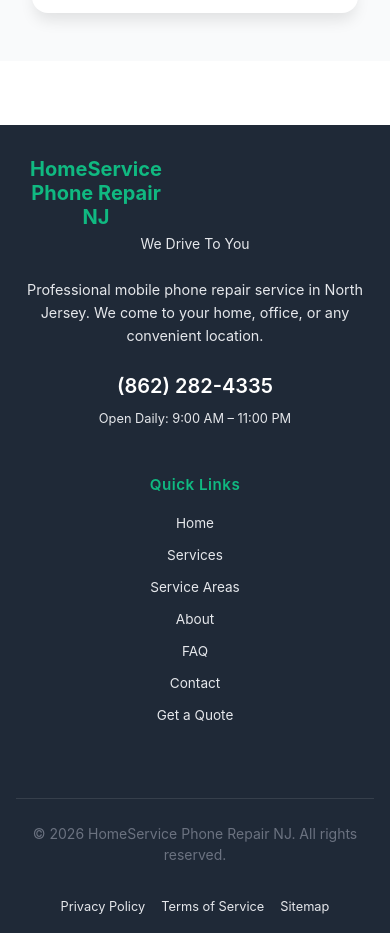
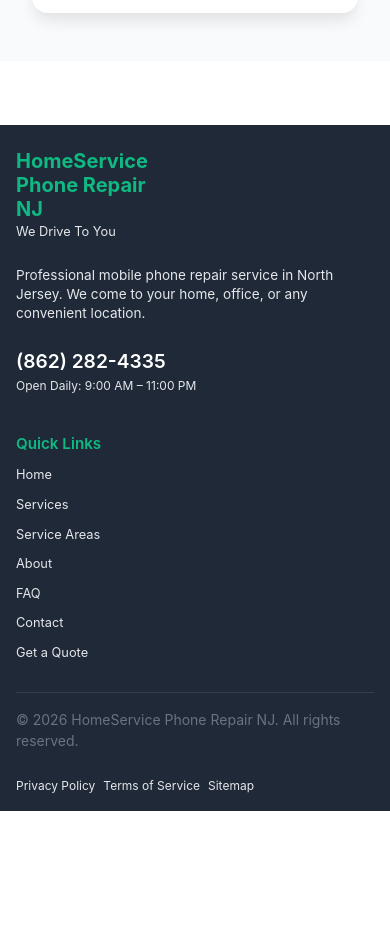
Before and after one commit to minhaj-isl8621/phone-repair-website, a React (Vite) app in the folder phone-repair-website/: page /quote in a window 390 px wide. Shown: the part 1619-2552 px from the top of the page. After the commit the page ends 2430 px from the top, so only its background shows below. Built offline with nearby package versions, Linux system fonts and the light colour scheme.

Commit message:
Improve mobile footer layout - left-aligned, more compact, cleaner design

```diff
--- a/phone-repair-website/src/components/layout/Footer.css
+++ b/phone-repair-website/src/components/layout/Footer.css
@@ -8,7 +8,7 @@
 .footer-grid {
   display: grid;
   grid-template-columns: 1fr 1fr;
-  gap: var(--spacing-2xl); /* Reduced from var(--spacing-3xl) to create moderate gap */
+  gap: var(--spacing-2xl);
   margin-bottom: var(--spacing-2xl);
 }
 
@@ -64,7 +64,7 @@
 
 .footer-links {
   display: flex;
-  justify-content: flex-start; /* Changed from flex-end to bring links back toward center */
+  justify-content: flex-start;
 }
 
 .footer-links-column {
@@ -127,7 +127,7 @@
   color: var(--primary-green);
 }
 
-/* Tablet Styles */
+/* Tablet Styles (unchanged) */
 @media (max-width: 968px) {
   .footer-grid {
     grid-template-columns: 1fr;
@@ -143,86 +143,104 @@
   }
 }
 
-/* Mobile Styles */
+/* Mobile Styles - COMPLETELY REVISED for cleaner mobile layout */
 @media (max-width: 768px) {
   .footer {
-    padding: var(--spacing-xl) 0 var(--spacing-md);
+    padding: var(--spacing-lg) 0 var(--spacing-md); /* Reduced padding */
     margin-top: var(--spacing-2xl);
   }
 
   .footer-grid {
-    gap: var(--spacing-lg);
+    gap: var(--spacing-md); /* Reduced gap between sections */
+    margin-bottom: var(--spacing-md);
   }
 
   .footer-info {
-    text-align: center;
+    text-align: left; /* Changed from center to left */
+    max-width: 100%;
   }
 
   .footer-logo .logo-text {
-    font-size: 1.25rem;
+    font-size: 1.25rem; /* Slightly smaller */
+    margin-bottom: 0.1rem;
   }
 
   .footer-logo .logo-tagline {
-    font-size: 0.875rem;
+    font-size: 0.8rem;
   }
 
   .footer-description {
-    font-size: 0.9rem;
+    font-size: 0.85rem; /* Smaller description text */
+    margin-bottom: var(--spacing-sm);
+    line-height: 1.4;
     max-width: 100%;
   }
 
   .footer-phone {
-    font-size: 1.25rem;
+    font-size: 1.2rem; /* Smaller phone number */
+    margin-bottom: 0.1rem;
   }
 
   .footer-hours {
-    font-size: 0.8rem;
+    font-size: 0.75rem; /* Smaller hours text */
   }
 
   .footer-links {
-    justify-content: center;
+    justify-content: flex-start; /* Keep left-aligned */
+    width: 100%;
   }
 
   .footer-links-column {
-    min-width: auto;
-    text-align: center;
+    min-width: 100%; /* Full width on mobile */
   }
 
   .footer-links-column h4 {
-    margin-bottom: var(--spacing-sm);
+    text-align: left; /* Left-aligned heading */
+    margin-bottom: var(--spacing-xs);
     font-size: 1rem;
+    letter-spacing: normal;
+  }
+
+  .footer-links-column ul {
+    display: flex;
+    flex-direction: column;
   }
 
   .footer-links-column li {
-    margin-bottom: var(--spacing-xs);
+    margin-bottom: 0.3rem; /* Reduced spacing between links */
   }
 
   .footer-links-column a {
-    font-size: 0.9rem;
+    font-size: 0.85rem; /* Smaller link text */
+    display: inline-block;
+    padding: 0.1rem 0;
   }
 
   .footer-bottom {
     flex-direction: column;
-    text-align: center;
-    padding-top: var(--spacing-md);
-    gap: var(--spacing-sm);
+    text-align: left; /* Changed from center to left */
+    align-items: flex-start; /* Left align */
+    padding-top: var(--spacing-sm);
+    gap: var(--spacing-xs);
+    margin-top: var(--spacing-xs);
   }
 
   .footer-legal {
-    justify-content: center;
+    justify-content: flex-start; /* Left align legal links */
     flex-wrap: wrap;
-    gap: var(--spacing-md);
+    gap: var(--spacing-sm);
+    margin-top: 0.1rem;
   }
 
   .footer-legal a {
-    font-size: 0.8rem;
+    font-size: 0.75rem; /* Smaller legal link text */
   }
 }
 
 /* Small Mobile Devices */
 @media (max-width: 480px) {
   .footer {
-    padding: var(--spacing-lg) 0 var(--spacing-sm);
+    padding: var(--spacing-md) 0 var(--spacing-sm);
   }
 
   .footer-links-column h4 {
@@ -230,10 +248,10 @@
   }
 
   .footer-links-column a {
-    font-size: 0.85rem;
+    font-size: 0.8rem;
   }
 
   .footer-legal {
-    gap: var(--spacing-sm);
+    gap: var(--spacing-xs);
   }
 }
```
